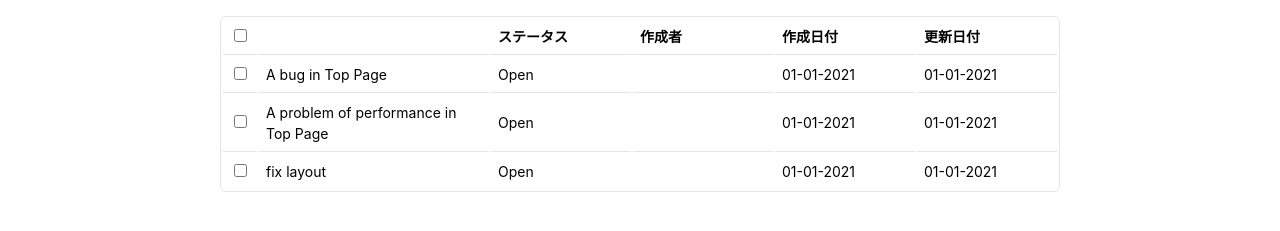
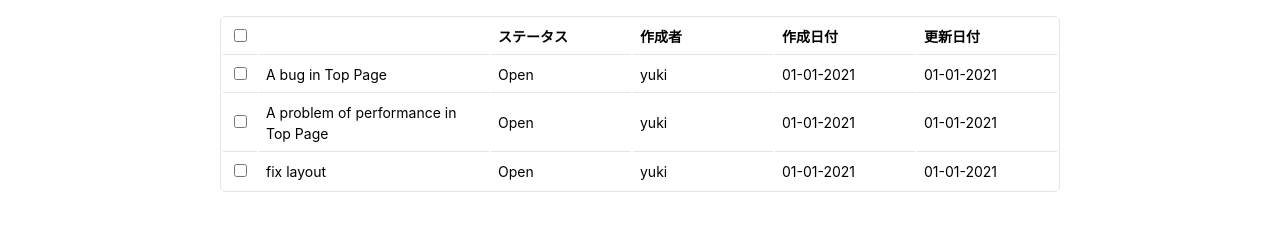
Before and after one commit to yukiyohure/redux-github-viewer, a React (Create React App) app: page / in a window 1280 px wide. Shown: the part 231-462 px from the top of the page. Built offline with nearby package versions, Linux system fonts and the light colour scheme.

Commit message:
add userName for issues

```diff
--- a/src/components/organisms/SearchBar.js
+++ b/src/components/organisms/SearchBar.js
@@ -20,6 +20,7 @@ const ActionButtons = styled.div`
 `;
 
 const SearchBar = ({
+  profile,
   addIssue,
   deleteIssue,
   searchWord,
@@ -53,7 +54,11 @@ const SearchBar = ({
           onClick={() =>
             showModal({
               component: (
-                <NewIssue addIssue={addIssue} hideModal={() => hideModal()} />
+                <NewIssue
+                  addIssue={addIssue}
+                  hideModal={() => hideModal()}
+                  profile={profile}
+                />
               ),
             })
           }
@@ -79,6 +84,7 @@ const SearchBar = ({
 };
 
 SearchBar.propTypes = {
+  profile: PropTypes.object,
   searchWord: PropTypes.string,
   onChange: PropTypes.func,
   showModal: PropTypes.func,
--- a/src/components/templates/Issue.js
+++ b/src/components/templates/Issue.js
@@ -11,6 +11,7 @@ const Wrapper = styled.div`
 
 const Issue = ({
   issueData,
+  profile,
   addIssue,
   editIssue,
   deleteIssue,
@@ -30,6 +31,7 @@ const Issue = ({
   return (
     <Wrapper>
       <SearchBar
+        profile={profile}
         showModal={showModal}
         addIssue={addIssue}
         deleteIssue={deleteIssue}
@@ -41,6 +43,7 @@ const Issue = ({
       />
       <IssueContents
         issueData={filterdIssueData}
+        profile={profile}
         showModal={showModal}
         hideModal={hideModal}
         editIssue={editIssue}
@@ -55,6 +58,7 @@ const Issue = ({
 
 Issue.propTypes = {
   issueData: PropTypes.array,
+  profile: PropTypes.object,
   addIssue: PropTypes.func,
   editIssue: PropTypes.func,
   deleteIssue: PropTypes.func,
--- a/src/components/templates/NewIssue.js
+++ b/src/components/templates/NewIssue.js
@@ -53,7 +53,7 @@ const validateRequired = (value, errorMessage) => {
   return value === "" ? errorMessage : "";
 };
 
-const NewIssue = ({ hideModal, addIssue }) => {
+const NewIssue = ({ hideModal, addIssue, profile }) => {
   const [issueTitle, setIssueTitle] = useState("");
   const [issueDescription, setIssueDescription] = useState("");
   // 表示するためのエラーメッセージオブジェクト。keyにあるだけの文が潜在的なエラー分の全て。
@@ -81,7 +81,7 @@ const NewIssue = ({ hideModal, addIssue }) => {
       title: issueTitle,
       description: issueDescription,
       status: "Open",
-      author: "",
+      author: profile.userName,
       createdAt: date,
       updatedAt: date,
     };
@@ -133,6 +133,7 @@ const NewIssue = ({ hideModal, addIssue }) => {
 NewIssue.propTypes = {
   hideModal: PropTypes.func,
   addIssue: PropTypes.func,
+  profile: PropTypes.object
 };
 
 export default NewIssue;
--- a/src/containers/Issue.js
+++ b/src/containers/Issue.js
@@ -14,6 +14,7 @@ const mapStateToProps = (state) => {
     // stateオブジェクトから指定できるのは、src/reducers/index.js でrootReducerにまとめたときのオブジェクトのkey名
     // key名がコンポーネントで受け取るpropsの名前になる
     issueData: state.issue.data,
+    profile: state.profile,
   };
 };
 
--- a/src/reducers/issue.js
+++ b/src/reducers/issue.js
@@ -6,7 +6,7 @@ const mockData = [
     title: "A bug in Top Page",
     description: "Lorem ipsum dolor sit amet, consectetur adipiscing elit.",
     status: "Open",
-    author: "",
+    author: "yuki",
     createdAt: "01-01-2021",
     updatedAt: "01-01-2021",
   },
@@ -15,7 +15,7 @@ const mockData = [
     title: "A problem of performance in Top Page",
     description: "Lorem ipsum dolor sit amet, consectetur adipiscing elit.",
     status: "Open",
-    author: "",
+    author: "yuki",
     createdAt: "01-01-2021",
     updatedAt: "01-01-2021",
   },
@@ -24,7 +24,7 @@ const mockData = [
     title: "fix layout",
     description: "Lorem ipsum dolor sit amet, consectetur adipiscing elit.",
     status: "Open",
-    author: "",
+    author: "yuki",
     createdAt: "01-01-2021",
     updatedAt: "01-01-2021",
   },
```
